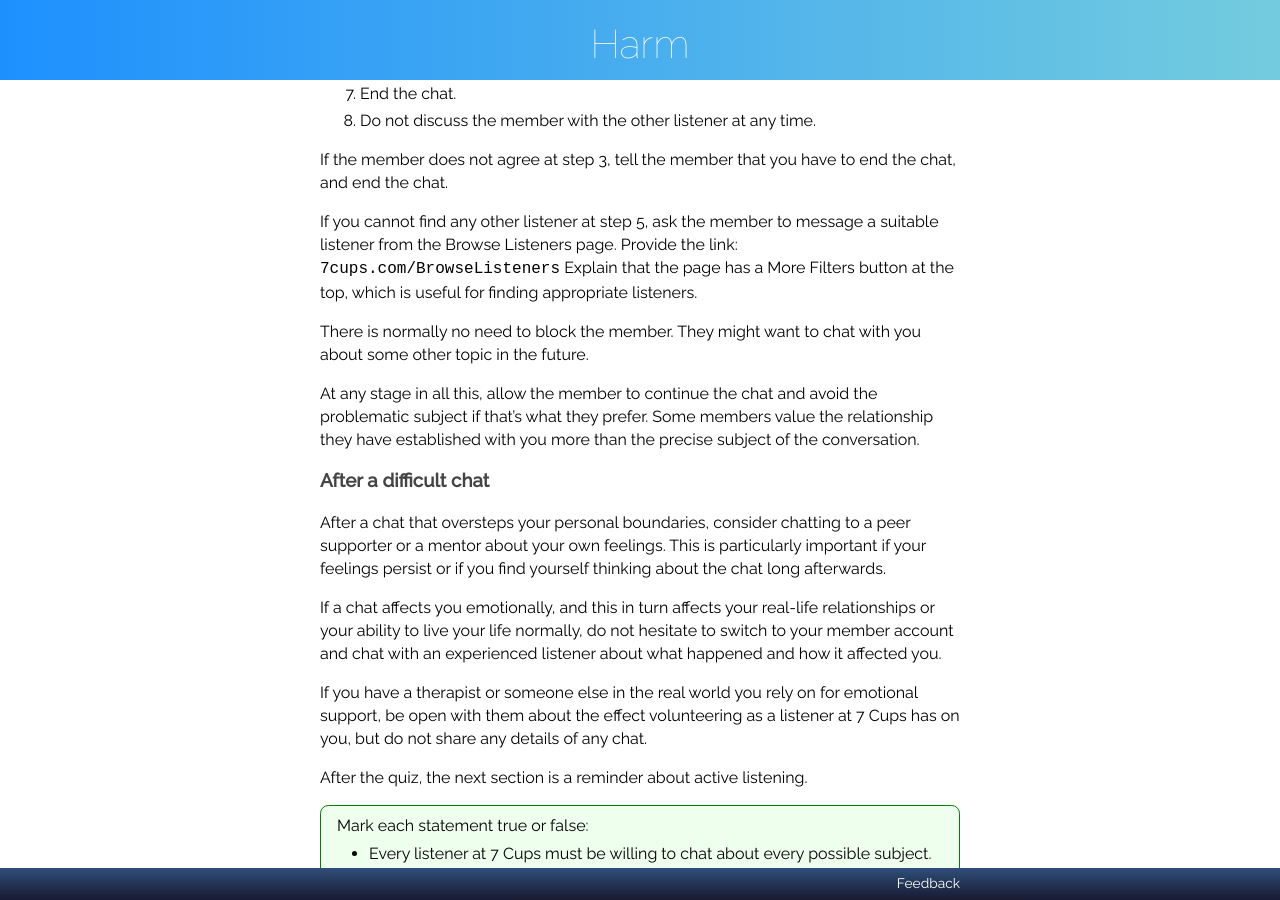
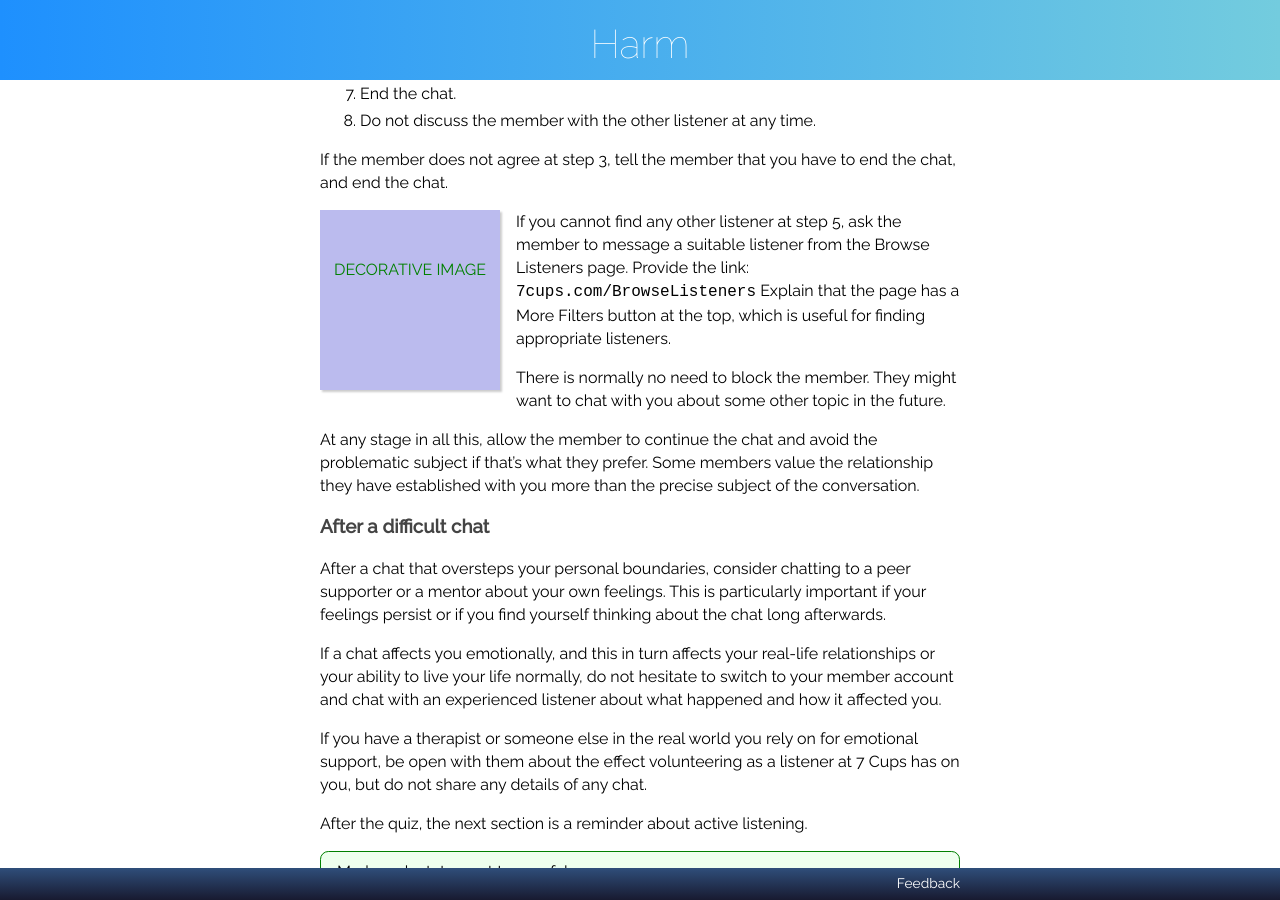
Before and after one commit to RarelyCharlie/rarelycharlie.github.io, a Jekyll site: the page built from _guide/harm.md, in a window 1280 px wide and 900 px high, scrolled down 4451 px. Built offline with Jekyll 4.4.1, drawn with Linux system fonts in a browser that asks for light colours; nearby versions of some CDN libraries.

Commit message:
more deco

```diff
--- a/_guide/harm.md
+++ b/_guide/harm.md
@@ -139,6 +139,9 @@ When a chat goes beyond your personal boundaries, consider handing it over to an
 
 If the member does not agree at step 3, tell the member that you have to end the chat, and end the chat.
 
+DECORATIVE IMAGE
+{:.decol}
+
 If you cannot find any other listener at step 5, ask the member to message a suitable listener from the Browse Listeners page. Provide the link: `7cups.com/BrowseListeners` Explain that the page has a More Filters button at the top, which is useful for finding appropriate listeners.
 
 There is normally no need to block the member. They might want to chat with you about some other topic in the future.
@@ -182,6 +185,9 @@ This guide assumes you are still familiar with the initial listener training. He
 If any of these seem unfamiliar, take a few minutes right now to review the [Active Listening](https://www.7cups.com/listener/training/) guide before returning to this guide.
 
 ### Emotional support
+
+DECORATIVE IMAGE
+{:.decor}
 
 The way listeners at 7 Cups provide emotional support is through active listening, allowing people to feel heard. Emotional support has a particular focus on feelings. The goal is to allow people to express their feelings and to know that their feelings have been heard.
 
```
